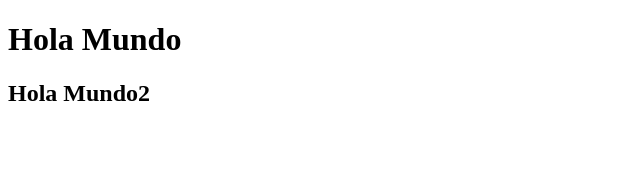
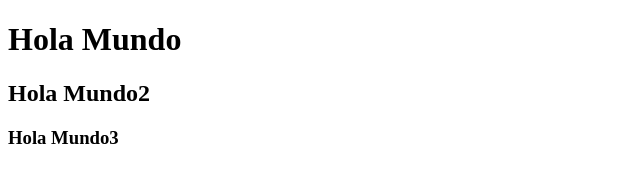
Before and after one commit to Tuto-Luchin/testtLucho, a plain HTML site: page index.html in a window 1280 px wide. Shown: the whole page, without its empty margins (0-640 px from the left). Drawn offline with Linux system fonts and the light colour scheme.

Commit message:
cambio en github

```diff
--- a/index.html
+++ b/index.html
@@ -9,6 +9,6 @@
 <body>
     <h1> Hola Mundo</h1>
      <h2> Hola Mundo2</h2>
-
+      <h3> Hola Mundo3</h3>
 </body>
 </html>
```
